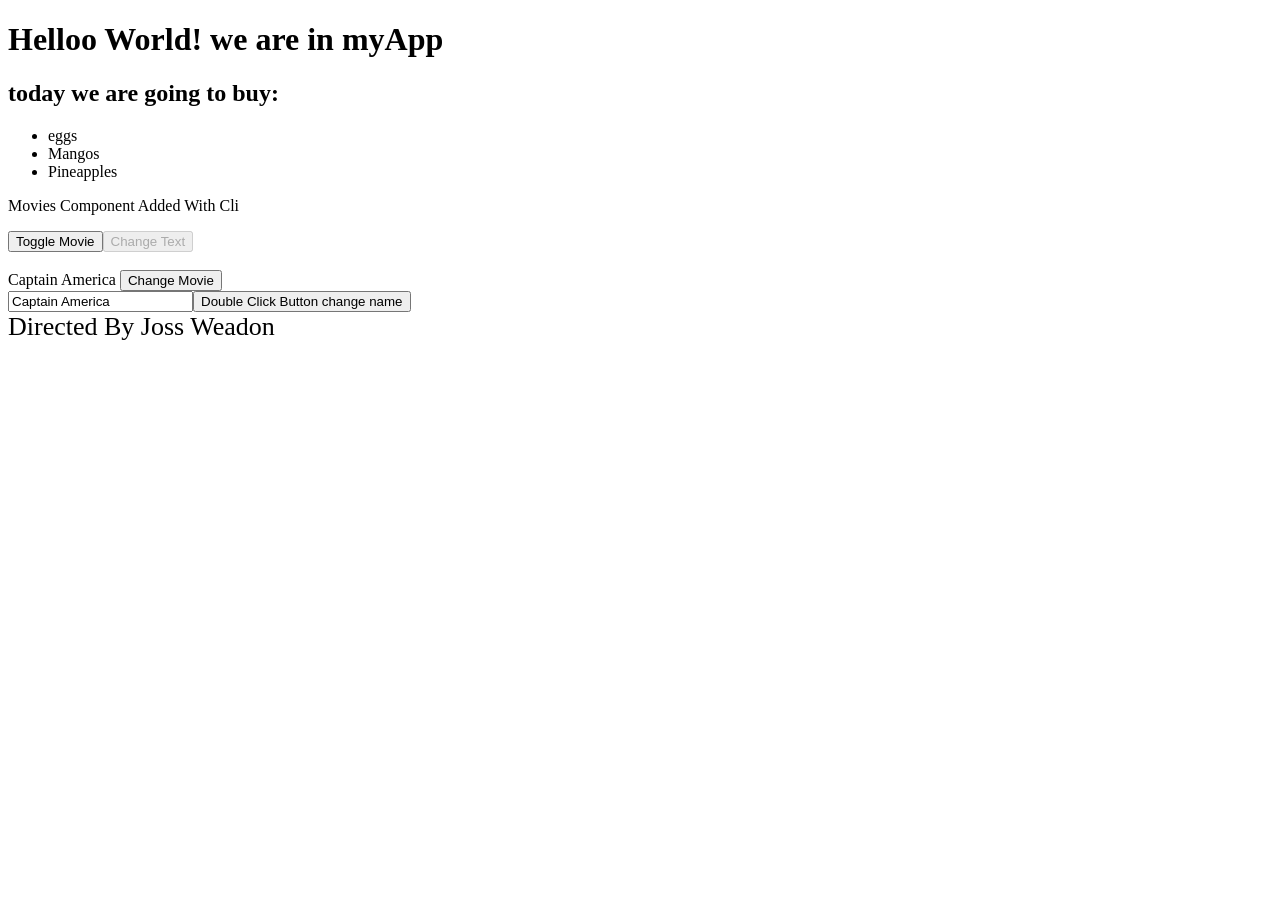
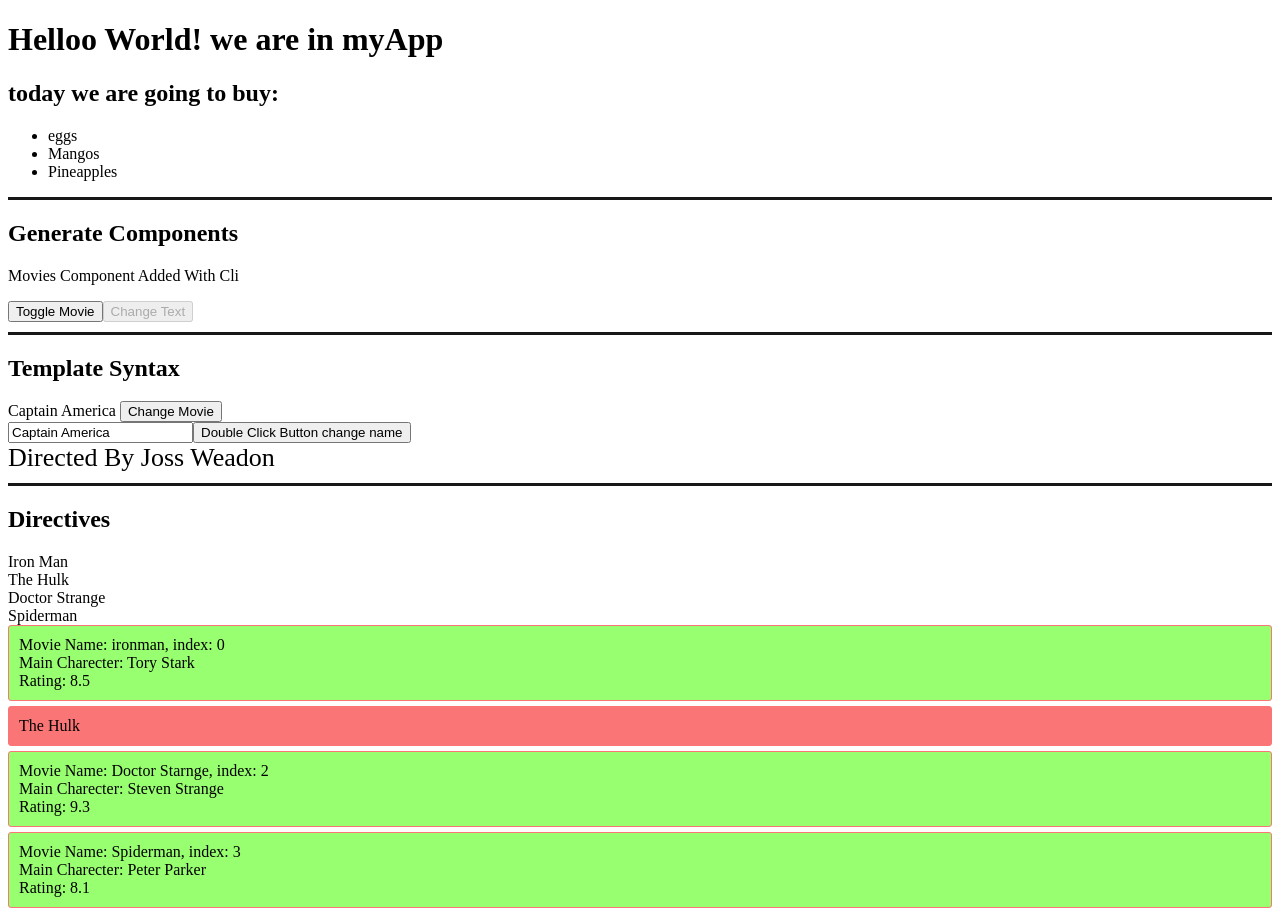
Before and after one commit to jude2go2/Angular-Course---sample-app, an Angular app: page / in a window 1280 px wide. Before the commit the page ends 800 px from the top, so only its background shows below. Built offline with nearby package versions, Linux system fonts and the light colour scheme.

Commit message:
Angular Directives

```diff
--- a/src/app/app.component.html
+++ b/src/app/app.component.html
@@ -1,3 +1,4 @@
+<div class="app">
   <div>
     <h1>Helloo World! we are in {{ title }}</h1>
 
@@ -8,9 +9,15 @@
       </ul>
     </div>
   </div>
+  <div class="seperator"></div>
+  <h2>Generate Components</h2>
+  <app-cli-movies></app-cli-movies>
 
-<app-cli-movies></app-cli-movies>
-<br />
-<br />
+  <div class="seperator"></div>
+  <h2>Template Syntax</h2>
+  <app-template-syntax> </app-template-syntax>
 
-<app-template-syntax> </app-template-syntax>
+  <div class="seperator"></div>
+  <h2>Directives</h2>
+  <app-directives></app-directives>
+</div>
--- a/src/app/app.component.scss
+++ b/src/app/app.component.scss
@@ -0,0 +1,7 @@
+.app {
+  .seperator {
+    width: 100%;
+    border-top: 3px solid #171717;
+    margin: 10px 0;
+  }
+}
--- a/src/app/app.module.ts
+++ b/src/app/app.module.ts
@@ -7,6 +7,7 @@ import { MovieComponent } from './components/movie/movie.component';
 import { CliMoviesComponent } from './components/cli-movies/cli-movies.component';
 import { TemplateSyntaxComponent } from './components/template-syntax/template-syntax.component';
 import { FormsModule } from '@angular/forms';
+import { DirectivesComponent } from './components/directives/directives.component';
 
 @NgModule({
   declarations: [
@@ -15,6 +16,7 @@ import { FormsModule } from '@angular/forms';
     MovieComponent,
     CliMoviesComponent,
     TemplateSyntaxComponent,
+    DirectivesComponent,
   ],
   imports: [
     // for modules
--- /dev/null
+++ b/src/app/components/directives/directives.component.html
@@ -0,0 +1,23 @@
+<div class="list-container" *ngIf="listOfMovies.length">
+  <div class="list-item" *ngFor="let movie of list">
+    {{ movie }}
+  </div>
+  <div class="list-item" *ngFor="let movie of listOfMovies; let i = index">
+    <div
+      class="item-wrap"
+      *ngIf="movie.rating > 1"
+      [ngStyle]="{ background: movie.rating > 8 ? '#98ff70' : '#fa7575' }"
+    >
+      <div [ngSwitch]="movie.mainChar">
+        <div *ngSwitchCase="'Bruce Banner'">
+          {{ movie.name }}
+        </div>
+        <div *ngSwitchDefault>
+          <div class="title">Movie Name: {{ movie.name }}, index: {{ i }}</div>
+          <div class="charecter">Main Charecter: {{ movie.mainChar }}</div>
+          <div class="rating">Rating: {{ movie.rating }}</div>
+        </div>
+      </div>
+    </div>
+  </div>
+</div>
--- /dev/null
+++ b/src/app/components/directives/directives.component.scss
@@ -0,0 +1,8 @@
+.list-item {
+  .item-wrap {
+    padding: 10px;
+    border: 1px solid #fa7575;
+    border-radius: 3px;
+    margin-bottom: 5px;
+  }
+}
--- /dev/null
+++ b/src/app/components/directives/directives.component.ts
@@ -0,0 +1,46 @@
+import { Component, OnInit } from '@angular/core';
+
+@Component({
+  selector: 'app-directives',
+  templateUrl: './directives.component.html',
+  styleUrls: ['./directives.component.scss'],
+})
+export class DirectivesComponent implements OnInit {
+  constructor() {}
+
+  public list: Array<string> = [
+    'Iron Man',
+    'The Hulk',
+    'Doctor Strange',
+    'Spiderman',
+  ];
+
+  public listOfMovies: Array<any> = [
+    {
+      name: 'ironman',
+      mainChar: 'Tory Stark',
+      rating: 8.5,
+      isInTheater: false,
+    },
+    {
+      name: 'The Hulk',
+      mainChar: 'Bruce Banner',
+      rating: 6.8,
+      isInTheater: true,
+    },
+    {
+      name: 'Doctor Starnge',
+      mainChar: 'Steven Strange',
+      rating: 9.3,
+      isInTheater: false,
+    },
+    {
+      name: 'Spiderman',
+      mainChar: 'Peter Parker',
+      rating: 8.1,
+      isInTheater: true,
+    },
+  ];
+
+  ngOnInit(): void {}
+}
```
Also changed, not shown: 1 other file (tests, documents, lock files or other folders). Lines whose indentation alone changed are shown as unchanged.
